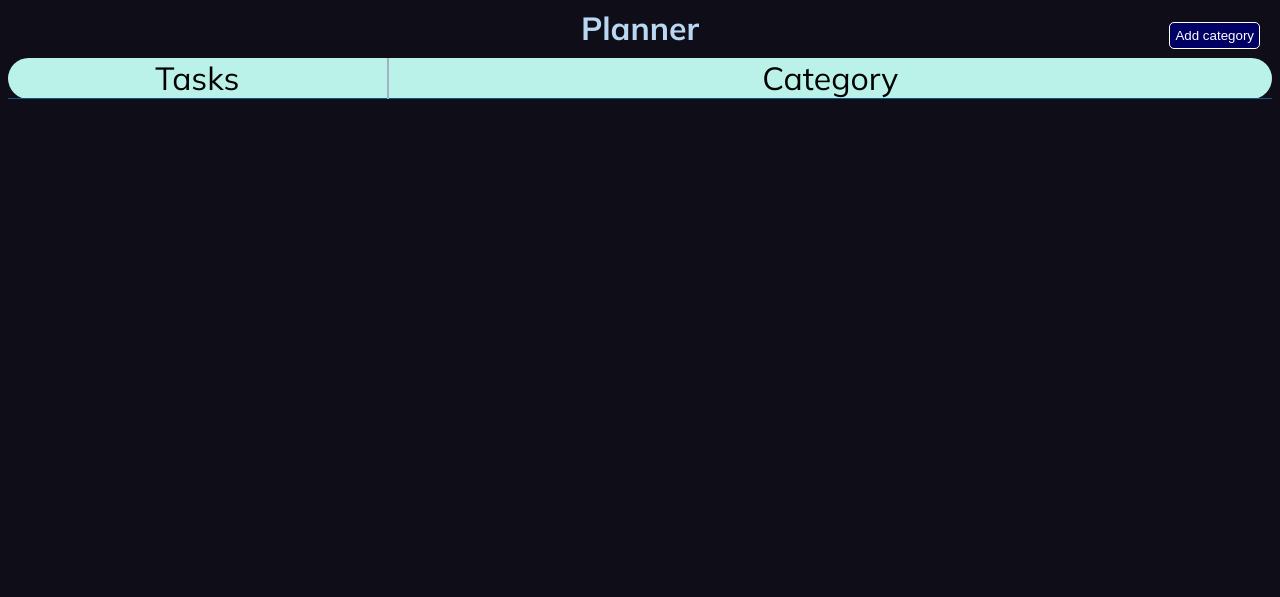
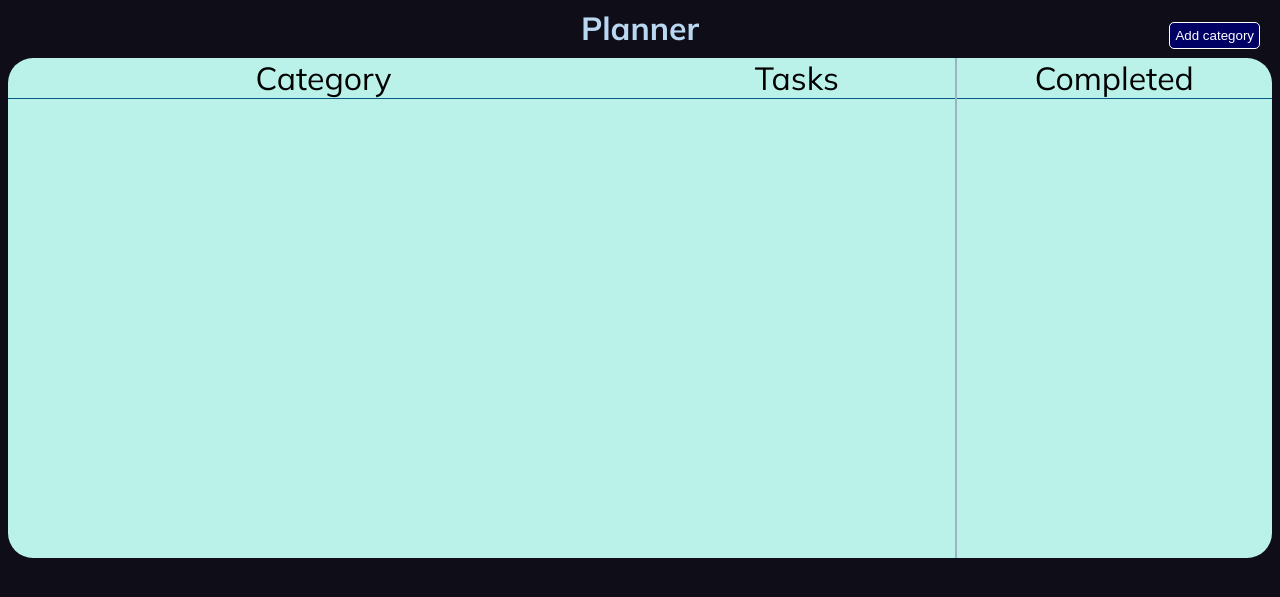
Before and after one commit to jonorga/organizer, a Flask app: page / in a window 1280 px wide. Shown: the top 597 px of the page. Run offline with Flask 3, Linux system fonts and the light colour scheme.

Commit message:
added completed section

```diff
--- a/static/organizer.js
+++ b/static/organizer.js
@@ -2,11 +2,22 @@
 	let app_data = {};
 	let next_spot = 0;
 	let general_tasks;
+	let category_colors;
+	let set_colors = [];
+
 
 // Region Helper ==========================================================
 	function unhyphenatedName(name) { return name.replaceAll("-", " ") }
 	function sortNumbers(a, b) { return a - b; }
 	const delay = ms => new Promise(res => setTimeout(res, ms));
+	function generateColors(n) {
+	  const colors = [];
+	  for (let i = 0; i < n; i++) {
+	    const hue = Math.round((360 / n) * i);
+	    colors.push(`hsl(${hue}, 45%, 60%)`);
+	  }
+	  return colors;
+	}
 // End Region Helper ======================================================
 
 
@@ -597,8 +608,25 @@
 // Region End PageActions ===============================================================
 
 // Region PageBuild ====================================================================
-	function createGeneralTask(text, category_project, spot, idx, priority, task_idx) {
+	function parseHistoryDate(date) {
+		const seconds = Math.round((new Date() - new Date(date)) / 1000, 0);
+
+		if (seconds < 60)
+			return `${seconds} seconds ago`;
+		if (seconds < 3600)
+			return `${Math.round(seconds / 60, 0)} minutes ago`;
+		if (seconds < 86400)
+			return `${Math.round(seconds / 3600, 0)} hours ago`;
+		else
+			return `${Math.round(seconds / 86400, 0)} days ago`;
+
+	}
+
+	function createGeneralTask(text, category_project, spot, idx, priority, task_idx, history) {
 		const div = document.createElement("div");
+
+		div.classList.add("general_task");
+		if (!history) {
 			div.addEventListener("mouseover", function () {
 				document.querySelector(`#promote_${spot}`).style.display = "block";
 			});
@@ -606,13 +634,17 @@
 				document.querySelector(`#promote_${spot}`).style.display = "none";
 			});
 
-		div.classList.add("general_task");
+
 			if (priority == 3)
 				div.classList.add("high_priority_general");
 			else if (priority == 2)
 				div.classList.add("medium_priority_general");
+		}
+
+
 		const category = category_project.split("-")[0];
 		const project = category_project.split("-")[1];
+		div.style.backgroundColor = category_colors[category];
 		div.setAttribute("data-category", category);
 		div.setAttribute("data-project", project);
 		div.setAttribute("data-spot", spot);
@@ -650,11 +682,23 @@
 		task_text_div.appendChild(task_text);
 		task_text_div.appendChild(task_category);
 		task_text_div.appendChild(task_project);
+		if (history) {
+			const task_date = document.createElement("span");
 
+			task_date.innerText = parseHistoryDate(task_idx);
+			task_date.style.marginLeft = "5px";
+			task_text_div.appendChild(task_date);
+		}
+
+		if (!history)
 			div.appendChild(checkbox);
 		div.appendChild(task_text_div);
+		if (!history)
 			div.appendChild(promote_btn);
+		if (!history)
 			document.querySelector("#task_container").appendChild(div);
+		else
+			document.querySelector("#complete_container").appendChild(div);
 	}
 
 	function createCategory(category) {
@@ -669,6 +713,8 @@
 
 		const category_content = document.createElement("div");
 		category_content.classList.add("category_content");
+		category_content.style.backgroundColor = category_colors[category];
+
 		category_content.id = `cat_${category.replaceAll(" ", "-")}_content`;
 
 		const add_project_btn = document.createElement("button");
@@ -779,6 +825,13 @@
 
 		document.querySelector(`#${parent_id} > div.project_task_container`).appendChild(task_div);
 	}
+
+	function createCompleteSeperator(label) {
+		const complete_start_div = document.createElement("div");
+		complete_start_div.innerText = label;
+		complete_start_div.classList.add("seperator");
+		document.querySelector("#complete_container").appendChild(complete_start_div);
+	}
 // Region End PageBuild ================================================================
 	function debugData() {
 		let on_main_list = [];
@@ -798,11 +851,7 @@
 		console.log(on_main_list);
 	}
 
-	function refreshPage(data) {
-		//debugData();
-
-
-
+	function clearPage() {
 		const existing_tasks = document.getElementsByClassName("general_task");
 		let counter = 0;
 		while (counter < existing_tasks.length) {
@@ -813,9 +862,21 @@
 		while (counter < existing_categories.length) {
 			existing_categories[counter].remove();
 		}
+	}
+
+	function refreshPage(data) {
+		clearPage();
+
+		general_tasks = {"highest": 0};
+		set_colors = generateColors(Object.keys(data["categories"]).length);
+		category_colors = {};
+		let i = 0;
+		for (const category in data["categories"]) {
+			category_colors[category] = set_colors[i];
+			i++;
+		}
 
 
-		general_tasks = {"highest": 0};
 
 		for (const category in data["categories"]) {
 			createCategory(category);
@@ -850,14 +911,48 @@
 			}
 		}
 
-		let i = 1;
+		i = 1;
 		while (i <= general_tasks["highest"]) {
 			createGeneralTask(general_tasks[i]["task"], general_tasks[i]["category-project"],
 				general_tasks[i]["spot"], general_tasks[i]["idx"], general_tasks[i]["priority"],
-				general_tasks[i]["task_idx"]);
+				general_tasks[i]["task_idx"], false);
 			i++;
 		}
+
+
+		const completed_list = Object.keys(app_data["completed"]["tasks"]).reverse();
+		createCompleteSeperator("Today");
+
+		let week = false, month = false, year = false, all_time = false;
+		const day_seconds = 86400, week_seconds = 86400 * 7, month_seconds = 86400 * 30, year_seconds = 86400 * 365;
+
+		for (const task of completed_list) {
+			const cat_proj = `${app_data["completed"]["tasks"][task]["category"]}-${app_data["completed"]["tasks"][task]["project"]}`;
+			const task_date = app_data["completed"]["tasks"][task]["date"];
+			const hist_dist = (new Date() - new Date(app_data["completed"]["tasks"][task]["date"])) / 1000;
+			if (!week && hist_dist > day_seconds) {
+				week = true;
+				createCompleteSeperator("Past 7 days");
 			}
+			else if (!month && hist_dist > week_seconds) {
+				month = true;
+				createCompleteSeperator("Past 30 days");
+			}
+			else if (!year && hist_dist > month_seconds) {
+				year = true;
+				createCompleteSeperator("Past 365 days");
+			}
+			else if (!year && hist_dist > year_seconds) {
+				year = true;
+				createCompleteSeperator("Past 365 days");
+			}
+
+
+			createGeneralTask(app_data["completed"]["tasks"][task]["task"], cat_proj,
+				task + 1, 0, 0, task_date, true);
+		}
+	}
+
 
 
 // Region EventListeners
@@ -891,6 +986,8 @@
 
 	document.querySelector("#delete_task_button").addEventListener("click", deleteTask);
 	document.querySelector("#task_partial_input").addEventListener("focusout", saveTaskPartials);
+
+
 // Region End EventListeners
 
 	getData();
--- a/static/styles.css
+++ b/static/styles.css
@@ -297,6 +297,10 @@
 	cursor: pointer;
 }
 
+.seperator {
+	text-align: center;
+}
+
 #add_category_query {
 	position: absolute;
 	top: 22px;
@@ -306,6 +310,10 @@
 	border: 1px solid white;
 	border-radius: 5px;
 	padding: 5px;
+}
+
+#toggle_btn {
+	right: 140px;
 }
 
 #update_schema_query {
@@ -325,15 +333,19 @@
 }
 
 #task_container {
-	width: 30%;
+	width: 25%;
 	border-right: 2px solid var(--bright5);
 	overflow-y: auto;
+	min-height: 500px
 }
 #category_container {
-	width: 70%;
+	width: 50%;
 	overflow-y: auto;
 }
-
+#complete_container {
+	width: 25%;
+	overflow-y: auto;
+}
 
 
 .sect_header {
@@ -370,11 +382,11 @@
 
 .general_task {
 	display: flex;
-	justify-content: space-between;
+	justify-content: flex-start;
 }
 
 .general_task_checkbox {
-	width: 100%;
+	/*width: 100%;*/
 }
 
 .on_general {
@@ -384,7 +396,8 @@
 
 
 .general_task_text {
-	min-width: 25vw;
+	/*min-width: 10vw;*/
+	width: 100%;
 	p {
 		margin-left: 2px;
 	}
--- a/templates/main.html
+++ b/templates/main.html
@@ -12,11 +12,14 @@
 		<button id="add_category_query">Add category</button>
 		<button id="update_schema_query" style="display: none">Update Schema</button>
 		<div id="main_container">
+			<div id="category_container">
+				<div class="sect_header">Category</div>
+			</div>
 			<div id="task_container">
 				<div class="sect_header">Tasks</div>
 			</div>
-			<div id="category_container">
-				<div class="sect_header">Category</div>
+			<div id="complete_container">
+				<div class="sect_header">Completed</div>
 			</div>
 		</div>
 		<div id="panel_popup">
```
Lines whose indentation alone changed are shown as unchanged.
